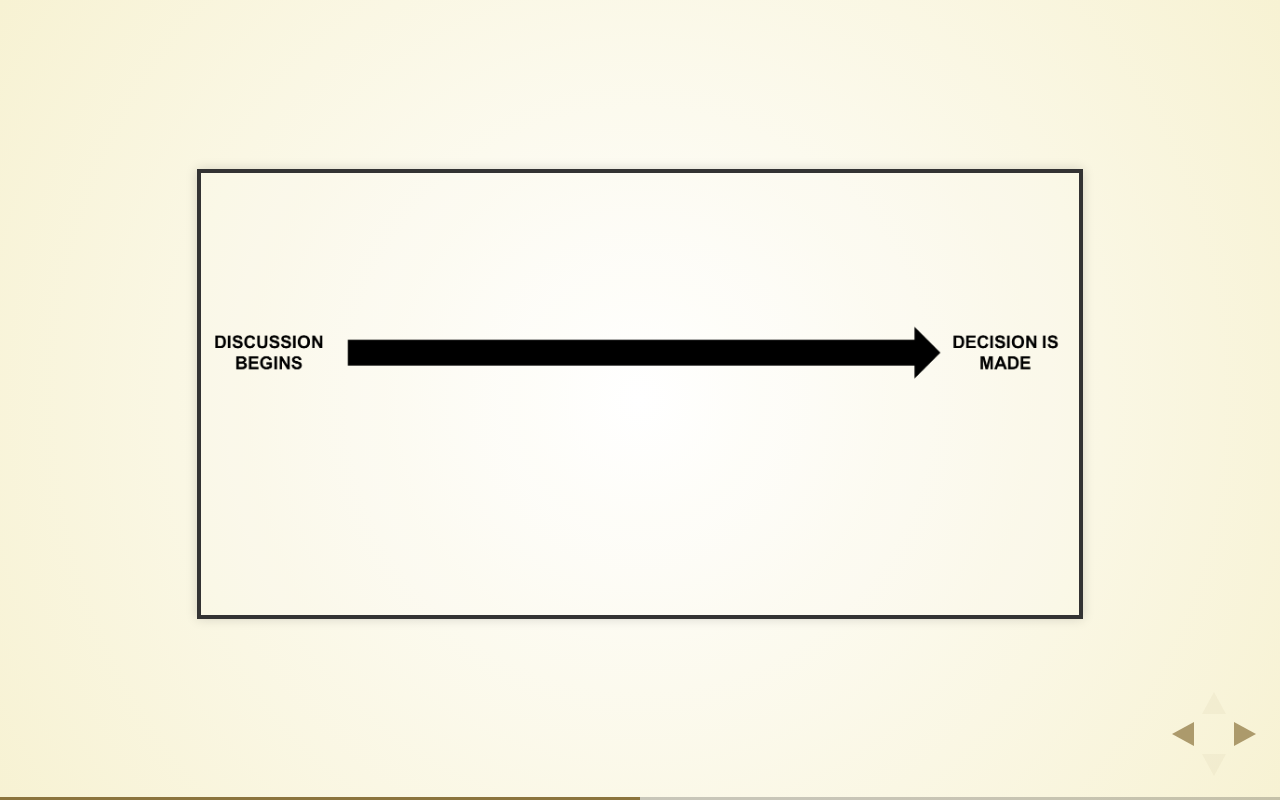
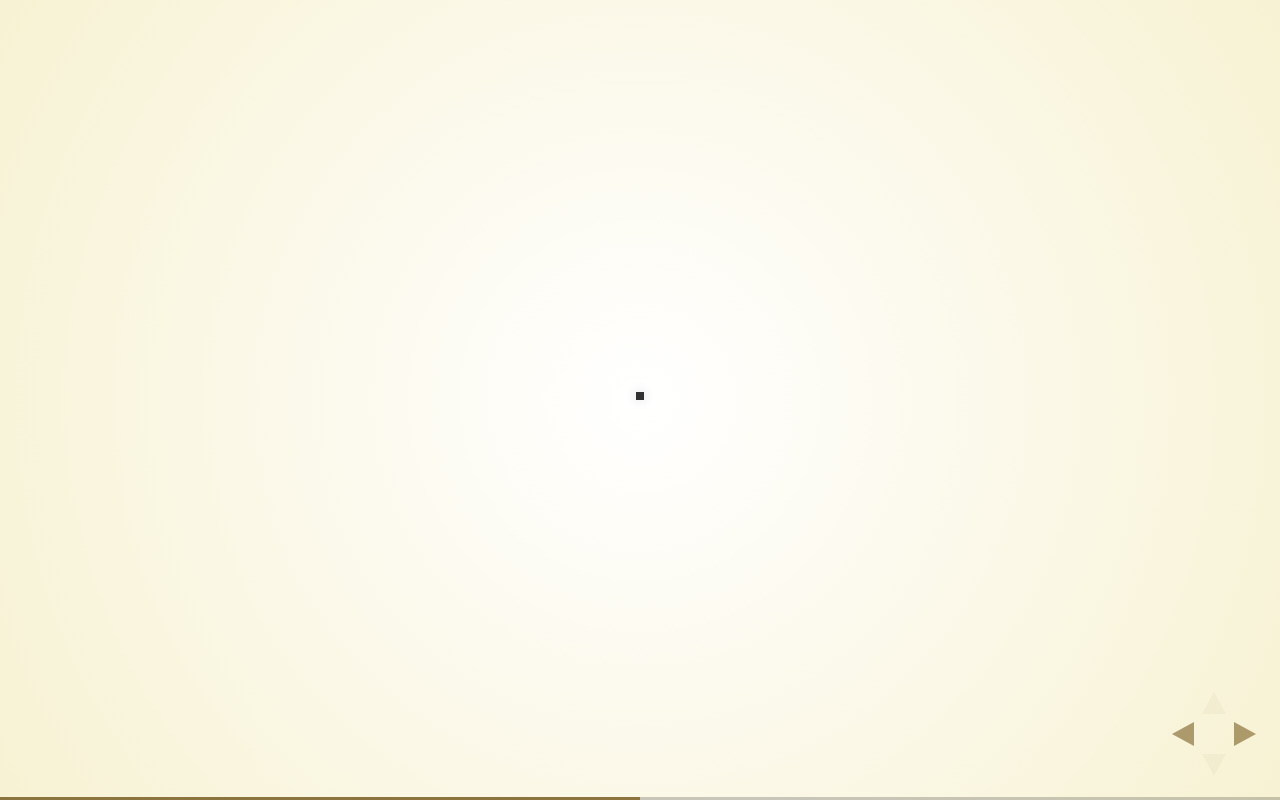
Before and after one commit to MarkPearlCoZa/Talk_Group_Dynamics, a plain HTML site: page index.html in a window 1280 px wide. Both pictures are taken after a click on the button 1251 px from the left and 734 px from the top of the page. Drawn offline with Linux system fonts and the light colour scheme.

Commit message:
Update outline

```diff
--- a/index.html
+++ b/index.html
@@ -37,7 +37,7 @@
         </section>
 
         <section>
-            <img style="width:20em" src="assets/Slide 01.png">
+            <img style="width:0em" src="assets/Slide 01.png">
         </section>
 
         <section>
```
